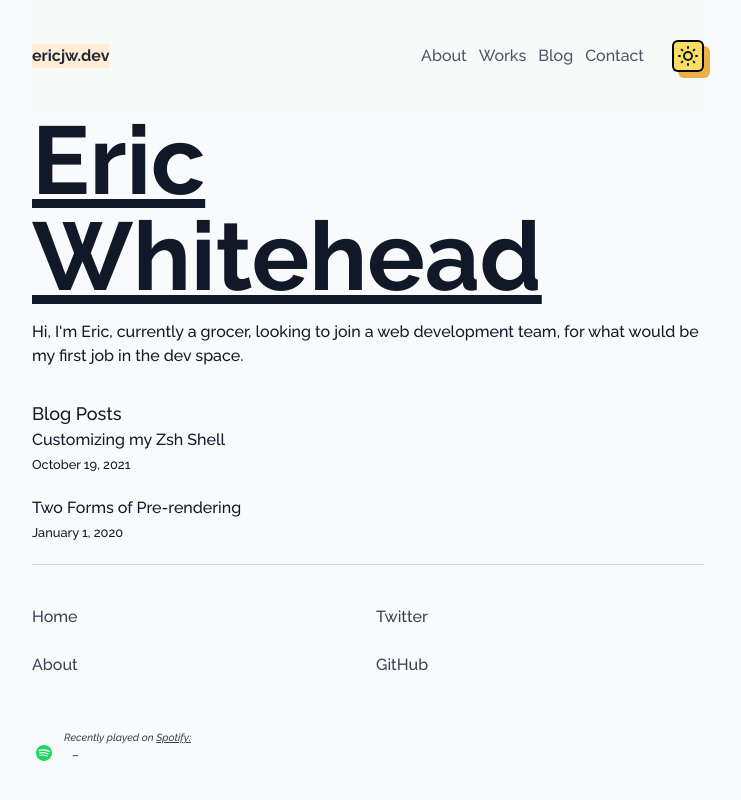
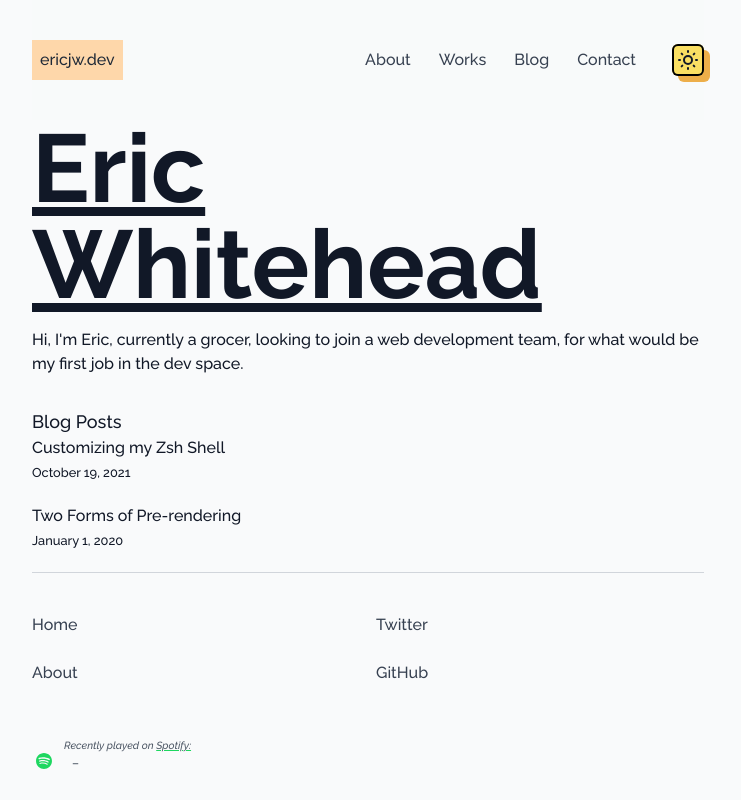
Before and after one commit to broc-head/broc-head-site, a Next.js app: page / in a window 1280 px wide. Shown: the whole page, without its empty margins (272-1013 px from the left). Built offline with nearby package versions, Linux system fonts and the light colour scheme; no server answers.

Commit message:
more :art: for menu

```diff
--- a/src/components/Container.tsx
+++ b/src/components/Container.tsx
@@ -132,9 +132,9 @@ function NavItem({ href, text }) {
       <a
         className={`${
           isActive
-            ? 'font-semibold text-gray-800 dark:text-gray-200 bg-orange-100 dark:bg-orange-900'
-            : 'font-normal text-gray-600 dark:text-gray-400'}
-          hover:bg-orange-200 dark:hover:bg-orange-800 transition-all`
+            ? 'text-gray-800 dark:text-gray-200 bg-orange-200 dark:bg-orange-900'
+            : 'text-gray-700 dark:text-gray-300'}
+          p-2 hover:bg-orange-300 dark:hover:bg-orange-600 transition-all`
         }
       >
         <span>
--- a/src/components/MobileMenu.tsx
+++ b/src/components/MobileMenu.tsx
@@ -36,34 +36,34 @@ export default function MobileMenu() {
           )}
         </button>
 
-        <nav className={`absolute z-50 -left-12 top-20 bottom-0 pb-20 w-screen h-[92vh] bg-gray-50 dark:bg-gray-900 overflow-y-auto transform ${active? "-translate-x-0" : "-translate-x-full"} transition-transform duration-300 ease-in-out`}>
+        <nav className={`absolute z-50 -left-12 top-24 bottom-0 pb-20 w-screen h-[92vh] bg-gray-50 dark:bg-gray-900 overflow-y-auto transform ${active? "-translate-x-0" : "-translate-x-full"} transition-transform duration-300 ease-in-out`}>
           <ul className='min-h-full pl-12 pr-6 py-8 space-y-8'>
             <li
               className="border-b border-gray-400 dark:border-gray-600 text-gray-900 dark:text-gray-100 text-lg font-semibold "
             >
               <Link href="/about">
-                <a className="flex w-auto py-4 hover:bg-orange-200 dark:hover:bg-orange-800">About</a>
+                <a className="flex w-auto px-2 py-4 hover:bg-orange-200 dark:hover:bg-orange-800">About</a>
               </Link>
             </li>
             <li
               className="border-b border-gray-400 dark:border-gray-600 text-gray-900 dark:text-gray-100 text-lg font-semibold"
             >
               <Link href="/works">
-                <a className="flex w-auto py-4 hover:bg-orange-200 dark:hover:bg-orange-800">Works</a>
+                <a className="flex w-auto px-2 py-4 hover:bg-orange-200 dark:hover:bg-orange-800">Works</a>
               </Link>
             </li>
             <li
               className="border-b border-gray-400 dark:border-gray-600 text-gray-900 dark:text-gray-100 text-lg font-semibold"
             >
               <Link href="/blog">
-                <a className="flex w-auto py-4 hover:bg-orange-200 dark:hover:bg-orange-800">Blog</a>
+                <a className="flex w-auto px-2 py-4 hover:bg-orange-200 dark:hover:bg-orange-800">Blog</a>
               </Link>
             </li>
             <li
               className="border-b border-gray-400 dark:border-gray-600 text-gray-900 dark:text-gray-100 text-lg font-semibold"
             >
               <Link href="/contact">
-                <a className="flex w-auto py-4 hover:bg-orange-200 dark:hover:bg-orange-800">Contact</a>
+                <a className="flex w-auto px-2 py-4 hover:bg-orange-200 dark:hover:bg-orange-800">Contact</a>
               </Link>
             </li>
           </ul>
--- a/src/components/NowPlaying.tsx
+++ b/src/components/NowPlaying.tsx
@@ -5,7 +5,7 @@ import { animate } from 'motion';
 import fetcher from '../lib/fetcher';
 import { NowPlayingSong, LastPlayedSong } from '../lib/types';
 
-function AnimatedBars() {
+function EarBuds() {
   useEffect(() => {
     animate(
       '#left',
@@ -97,10 +97,10 @@ export default function NowPlaying() {
   const history = LastPlayed();
 
   return (
-    <div className="flex flex-row-reverse sm:flex-row items-center mt-8 space-x-0 sm:space-x-2 text-xs w-full text-gray-700 dark:text-gray-400">
+    <div className="flex flex-row-reverse sm:flex-row items-center mt-8 space-x-0 sm:space-x-2 text-xs w-full text-gray-600 dark:text-gray-400">
       <div className='pt-4 px-1'>
         {data?.songUrl ? (
-          <AnimatedBars />
+          <EarBuds />
         ) : (
           <svg className="h-4 w-4 ml-auto mt-[-2px]" viewBox="0 0 168 168">
             <path
@@ -116,14 +116,14 @@ export default function NowPlaying() {
             'Listening'
           ) : (
             'Recently played'
-          )} on <a href='https://www.spotify.com' className='underline'>Spotify:</a>
+          )} on <a href='https://www.spotify.com' className='underline decoration-[#1ED760] '>Spotify:</a>
         </p>
         {data?.isPlaying || history?.hasPlayed ? (
           '..probably Justice..'
         ) : (
           <div className="inline-flex flex-row flex-wrap w-full max-w-full truncate">
             <a
-              className="text-gray-800 dark:text-gray-200 font-medium max-w-max truncate"
+              className="text-gray-900 dark:text-gray-200 font-medium max-w-max truncate"
               href={data?.songUrl ?? history?.songUrl}
               target="_blank"
               rel="noopener noreferrer"
```
